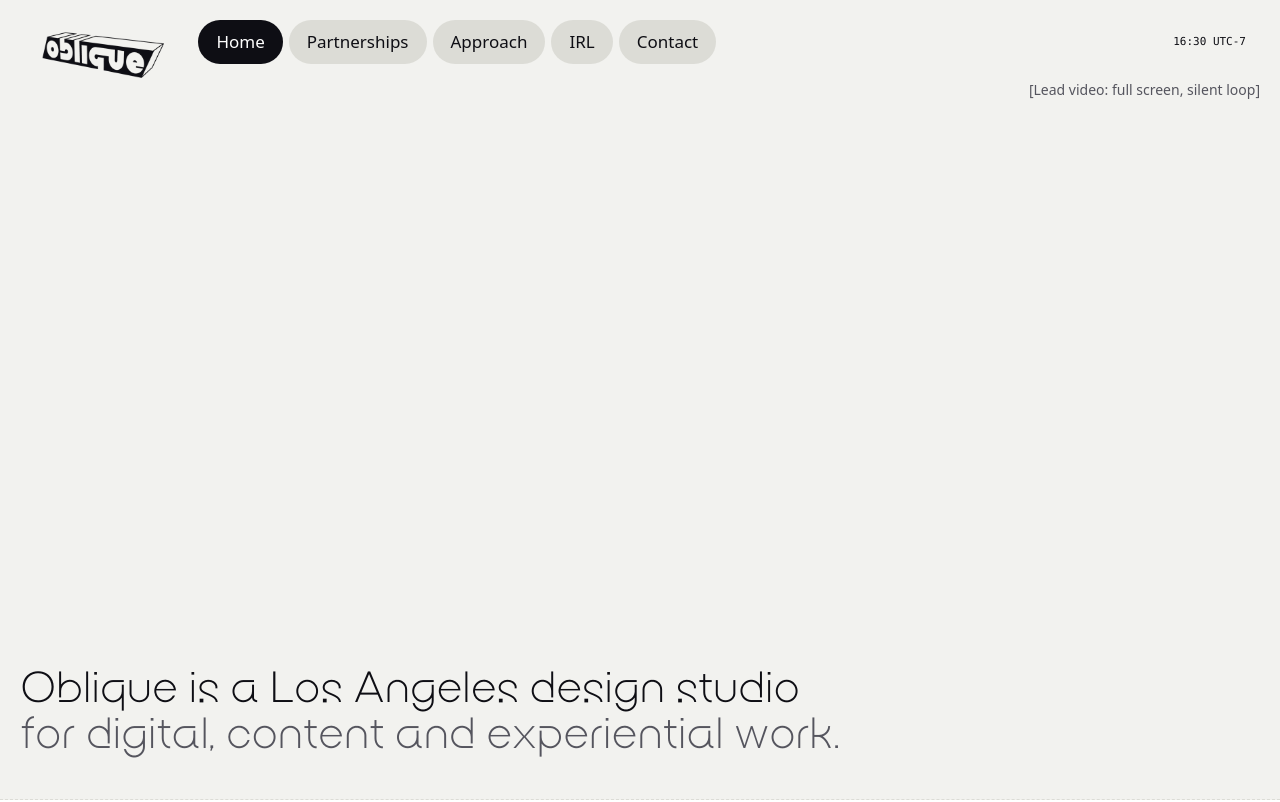
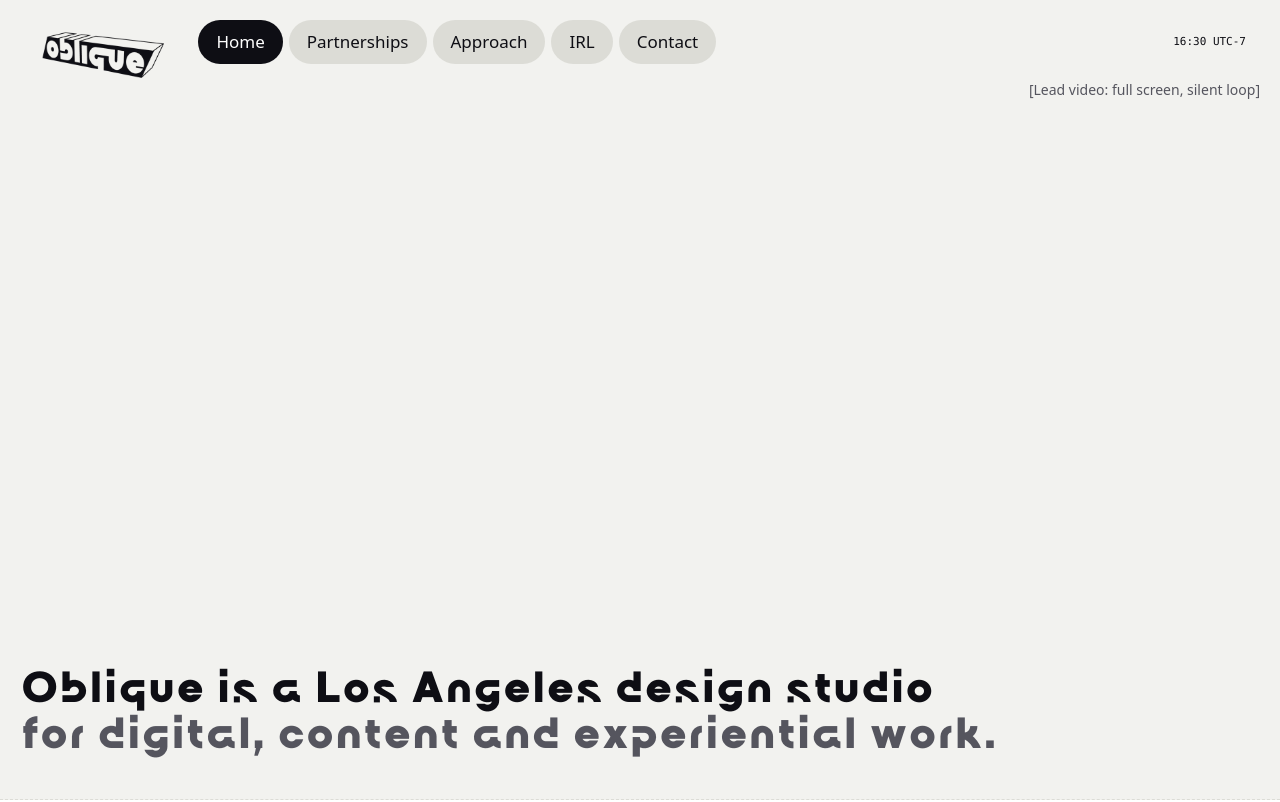
Before and after one commit to FattWaffles/oblique-site, a plain HTML site: page index.html in a window 1280 px wide. Shown: the top 802 px of the page. Drawn offline with Linux system fonts and the light colour scheme; grey boxes are pictures that could not be loaded; a web font is replaced by a local one.

Commit message:
Hero: Oblique Trace Bold instead of Thin
The hero headline moves from weight 200 to 700. Bold runs about 1.7 times
wider than Thin, so the line cap goes from 21em to 23em to keep two lines
on desktop.

Co-Authored-By: Claude Opus 5.5 <noreply@anthropic.com>

```diff
--- a/index.html
+++ b/index.html
@@ -13,7 +13,7 @@
 <!-- Sofia Sans (OFL): condensed light for large type, regular for body. Azeret Mono (OFL): small labels and the clock. -->
 <link rel="stylesheet" href="https://fonts.googleapis.com/css2?family=Sofia+Sans:wght@400&family=Sofia+Sans+Condensed:wght@300&family=Azeret+Mono:wght@400&display=swap">
 <style>
-  /* Oblique Trace (brand/fonts/): the studio's own face, used for hero display type. Regular has no comma, so the hero sets Thin. */
+  /* Oblique Trace (brand/fonts/): the studio's own face, used for hero display type. The hero sets Bold (700), heavier from 2026-10-18. Regular has no comma. */
   @font-face { font-family: "Oblique Trace"; src: url("fonts/ObliqueTrace-UltraThin.otf") format("opentype"); font-weight: 100; font-style: normal; font-display: swap; }
   @font-face { font-family: "Oblique Trace"; src: url("fonts/ObliqueTrace-Thin.otf") format("opentype"); font-weight: 200; font-style: normal; font-display: swap; }
   @font-face { font-family: "Oblique Trace"; src: url("fonts/ObliqueTrace-Regular.otf") format("opentype"); font-weight: 400; font-style: normal; font-display: swap; }
@@ -124,7 +124,7 @@
   .hero { position: relative; height: 100vh; height: 100svh; min-height: 30rem; }
   .slot-hero { position: absolute; inset: 0; height: 100%; border-radius: 0; border: 0; border-bottom: 1px dashed var(--line); align-items: flex-start; justify-content: flex-end; padding: 5rem var(--margin) 0; }
   .hero-text { position: absolute; left: 0; right: 0; bottom: 0; padding-bottom: 2.5rem; pointer-events: none; }
-  .hero h1 { font-family: var(--font-display); font-weight: 200; font-size: var(--t-hero); line-height: 1.05; letter-spacing: -0.01em; color: var(--ink); max-width: 21em; }
+  .hero h1 { font-family: var(--font-display); font-weight: 700; font-size: var(--t-hero); line-height: 1.05; letter-spacing: -0.01em; color: var(--ink); max-width: 23em; }
   .hero h1 span { display: block; }
 
   /* 2. Intro statement: Koto. One large paragraph, white then grey. */
```
